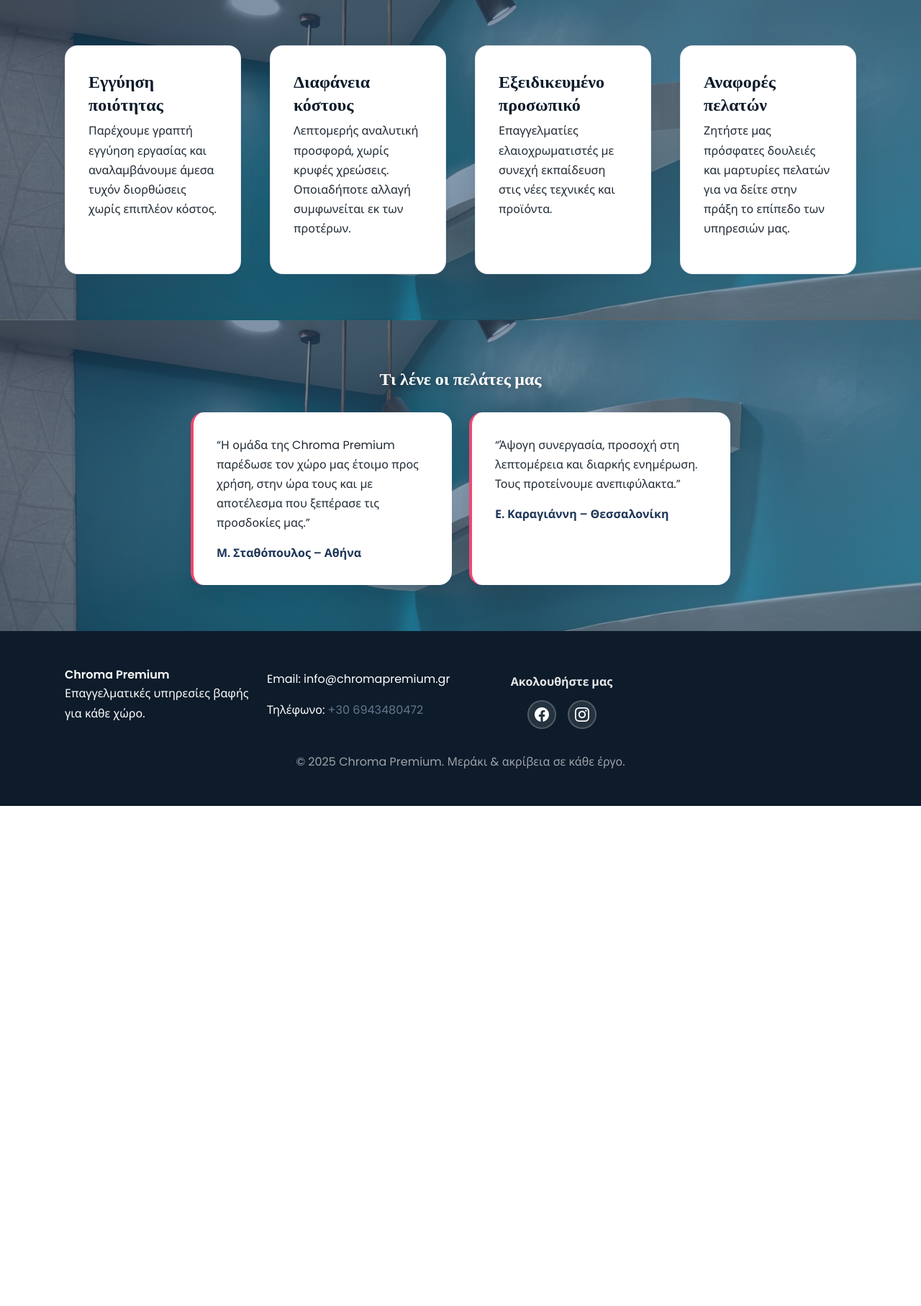
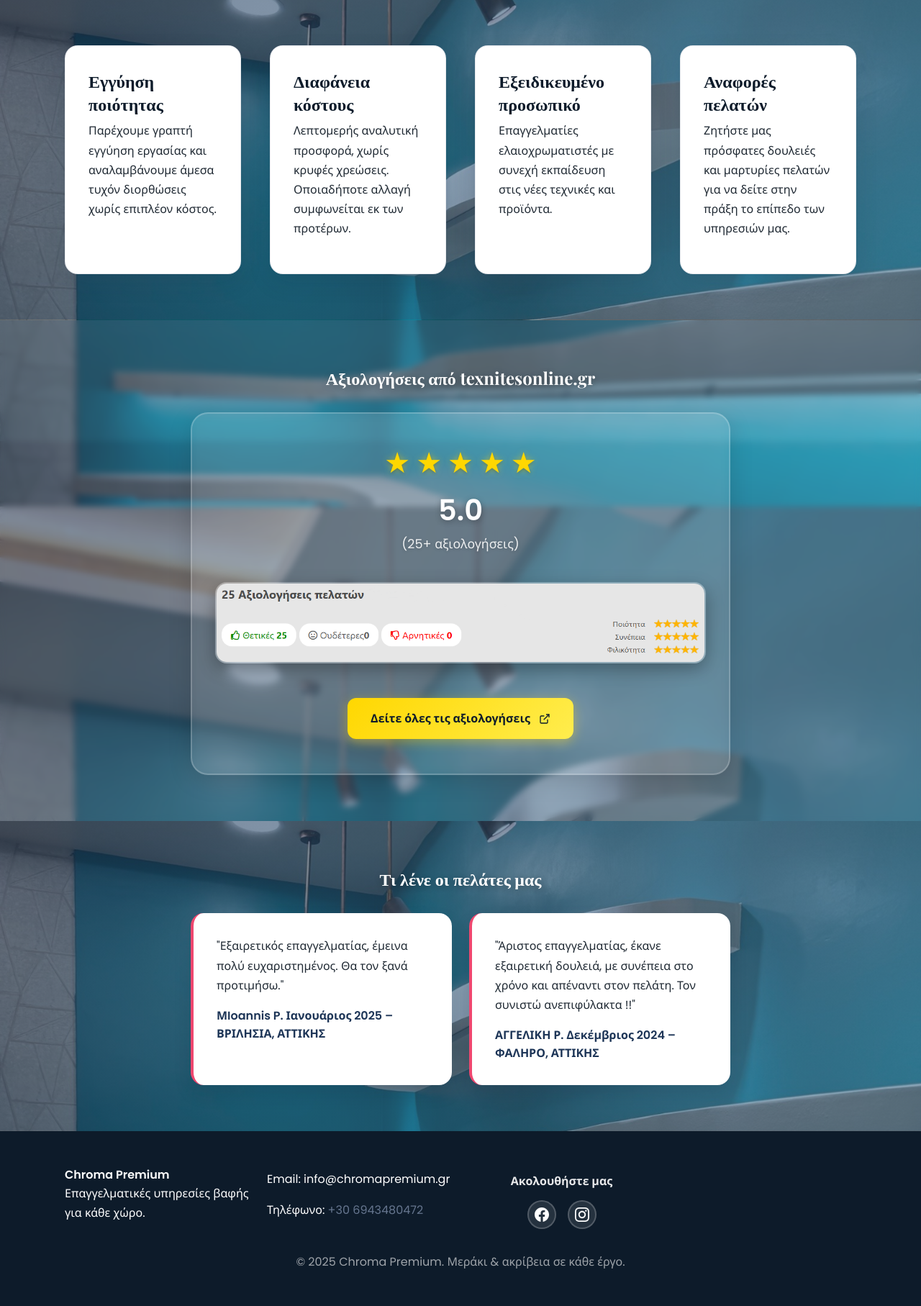
Before and after one commit to Konstantinosmalliaros/ChromaPremium, a Flask app: page /quality in a window 1280 px wide. Shown: the part 269-2084 px from the top of the page at 72% size. Before the commit the page ends 1389 px from the top, so only its background shows below. Run offline with Flask 3, Linux system fonts and the light colour scheme.

Commit message:
Added reviews from texnitesonline.gr

```diff
--- a/app/routes.py
+++ b/app/routes.py
@@ -27,7 +27,17 @@ def process() -> str:
 
 @main.route("/quality")
 def quality() -> str:
-    return render_template("quality.html")
+    # Marketplace reviews data from TexnitesOnline
+    marketplace_url = "https://www.texnitesonline.gr/controller/profile/show.php?as=homeTech&token=saltyLsalty5127bb2a425f9&tid=1132"
+    total_reviews = 25
+    review_screenshot = "marketplace-reviews.png"
+
+    return render_template(
+        "quality.html",
+        marketplace_url=marketplace_url,
+        total_reviews=total_reviews,
+        review_screenshot=review_screenshot
+    )
 
 
 @main.route("/gallery")
--- a/app/static/css/main.css
+++ b/app/static/css/main.css
@@ -597,6 +597,135 @@ main:has(.page-hero) {
   color: var(--color-primary);
 }
 
+/* Marketplace Reviews Section */
+.marketplace-reviews {
+  background: rgba(255, 255, 255, 0.05);
+  backdrop-filter: blur(4px);
+}
+
+.reviews-display {
+  display: flex;
+  flex-direction: column;
+  align-items: center;
+  gap: 2.5rem;
+  padding: 3rem 2rem;
+  background: rgba(255, 255, 255, 0.1);
+  backdrop-filter: blur(8px);
+  border-radius: 24px;
+  border: 2px solid rgba(255, 255, 255, 0.2);
+  box-shadow: 0 8px 32px rgba(0, 0, 0, 0.15);
+}
+
+.rating-badge {
+  display: flex;
+  flex-direction: column;
+  align-items: center;
+  gap: 1rem;
+}
+
+.stars-display {
+  display: flex;
+  gap: 0.5rem;
+  font-size: 2.5rem;
+  line-height: 1;
+}
+
+.star {
+  color: #ffd700;
+  text-shadow: 0 2px 4px rgba(0, 0, 0, 0.2);
+  filter: drop-shadow(0 0 4px rgba(255, 215, 0, 0.5));
+}
+
+.rating-text {
+  display: flex;
+  flex-direction: column;
+  align-items: center;
+  gap: 0.25rem;
+}
+
+.rating-value {
+  font-size: 2.5rem;
+  font-weight: 700;
+  color: #fff;
+  text-shadow: 0 2px 8px rgba(0, 0, 0, 0.3);
+}
+
+.rating-count {
+  font-size: 1.1rem;
+  color: rgba(255, 255, 255, 0.9);
+  text-shadow: 0 1px 4px rgba(0, 0, 0, 0.2);
+}
+
+.review-screenshot {
+  max-width: 100%;
+  border-radius: 16px;
+  overflow: hidden;
+  box-shadow: 0 8px 24px rgba(0, 0, 0, 0.3);
+  border: 2px solid rgba(255, 255, 255, 0.3);
+}
+
+.review-screenshot img {
+  width: 100%;
+  height: auto;
+  display: block;
+}
+
+.review-link {
+  margin-top: 0.5rem;
+}
+
+.btn-marketplace {
+  display: inline-flex;
+  align-items: center;
+  gap: 0.75rem;
+  background: linear-gradient(135deg, #ffd700, #ffed4e);
+  color: var(--color-dark);
+  font-weight: 600;
+  padding: 1rem 2rem;
+  border-radius: 12px;
+  box-shadow: 0 4px 16px rgba(255, 215, 0, 0.4);
+  transition: all 0.3s ease;
+}
+
+.btn-marketplace:hover {
+  transform: translateY(-2px);
+  box-shadow: 0 6px 24px rgba(255, 215, 0, 0.5);
+  background: linear-gradient(135deg, #ffed4e, #ffd700);
+}
+
+.btn-marketplace svg {
+  transition: transform 0.3s ease;
+}
+
+.btn-marketplace:hover svg {
+  transform: translateX(4px);
+}
+
+@media (max-width: 768px) {
+  .reviews-display {
+    padding: 2rem 1.5rem;
+    gap: 2rem;
+  }
+
+  .stars-display {
+    font-size: 2rem;
+    gap: 0.4rem;
+  }
+
+  .rating-value {
+    font-size: 2rem;
+  }
+
+  .rating-count {
+    font-size: 1rem;
+  }
+
+  .btn-marketplace {
+    padding: 0.875rem 1.5rem;
+    font-size: 0.95rem;
+  }
+}
+
 .gallery-section {
   padding: 4rem 0;
 }
--- a/app/templates/quality.html
+++ b/app/templates/quality.html
@@ -31,17 +31,53 @@
     </div>
   </section>
 
+  <section class="section marketplace-reviews">
+    <div class="container narrow">
+      <h2>Αξιολογήσεις από texnitesonline.gr</h2>
+      <div class="reviews-display">
+        <div class="rating-badge">
+          <div class="stars-display">
+            <span class="star filled">★</span>
+            <span class="star filled">★</span>
+            <span class="star filled">★</span>
+            <span class="star filled">★</span>
+            <span class="star filled">★</span>
+          </div>
+          <div class="rating-text">
+            <span class="rating-value">5.0</span>
+            <span class="rating-count">({{ total_reviews }}+ αξιολογήσεις)</span>
+          </div>
+        </div>
+        {% if review_screenshot %}
+        <div class="review-screenshot">
+          <img src="{{ url_for('static', filename='images/' + review_screenshot) }}" alt="Marketplace Reviews" loading="lazy">
+        </div>
+        {% endif %}
+        <div class="review-link">
+          <a href="{{ marketplace_url }}" target="_blank" rel="noopener noreferrer" class="btn btn-marketplace">
+            Δείτε όλες τις αξιολογήσεις
+            <svg width="16" height="16" viewBox="0 0 24 24" fill="none" stroke="currentColor" stroke-width="2">
+              <path d="M18 13v6a2 2 0 0 1-2 2H5a2 2 0 0 1-2-2V8a2 2 0 0 1 2-2h6"></path>
+              <polyline points="15 3 21 3 21 9"></polyline>
+              <line x1="10" y1="14" x2="21" y2="3"></line>
+            </svg>
+          </a>
+        </div>
+      </div>
+    </div>
+  </section>
+
   <section class="section testimonials">
     <div class="container narrow">
       <h2>Τι λένε οι πελάτες μας</h2>
       <div class="testimonial-cards">
         <article>
-          <p>“Η ομάδα της Chroma Premium παρέδωσε τον χώρο μας έτοιμο προς χρήση, στην ώρα τους και με αποτέλεσμα που ξεπέρασε τις προσδοκίες μας.”</p>
-          <span class="author">Μ. Σταθόπουλος – Αθήνα</span>
+          <p>"Εξαιρετικός επαγγελματίας, έμεινα πολύ ευχαριστημένος. Θα τον ξανά προτιμήσω."</p>
+          <span class="author">ΜIoannis P. Ιανουάριος 2025 – ΒΡΙΛΗΣΙΑ, ΑΤΤΙΚΗΣ</span>
         </article>
         <article>
-          <p>“Άψογη συνεργασία, προσοχή στη λεπτομέρεια και διαρκής ενημέρωση. Τους προτείνουμε ανεπιφύλακτα.”</p>
-          <span class="author">Ε. Καραγιάννη – Θεσσαλονίκη</span>
+          <p>"Άριστος επαγγελματίας, έκανε εξαιρετική δουλειά, με συνέπεια στο χρόνο και απέναντι στον πελάτη. Τον συνιστώ ανεπιφύλακτα !!"</p>
+          <span class="author">ΑΓΓΕΛΙΚΗ Ρ. Δεκέμβριος 2024 – ΦΑΛΗΡΟ, ΑΤΤΙΚΗΣ</span>
         </article>
       </div>
     </div>
```
Also changed, not shown: app/static/images/marketplace-reviews.png (added).
